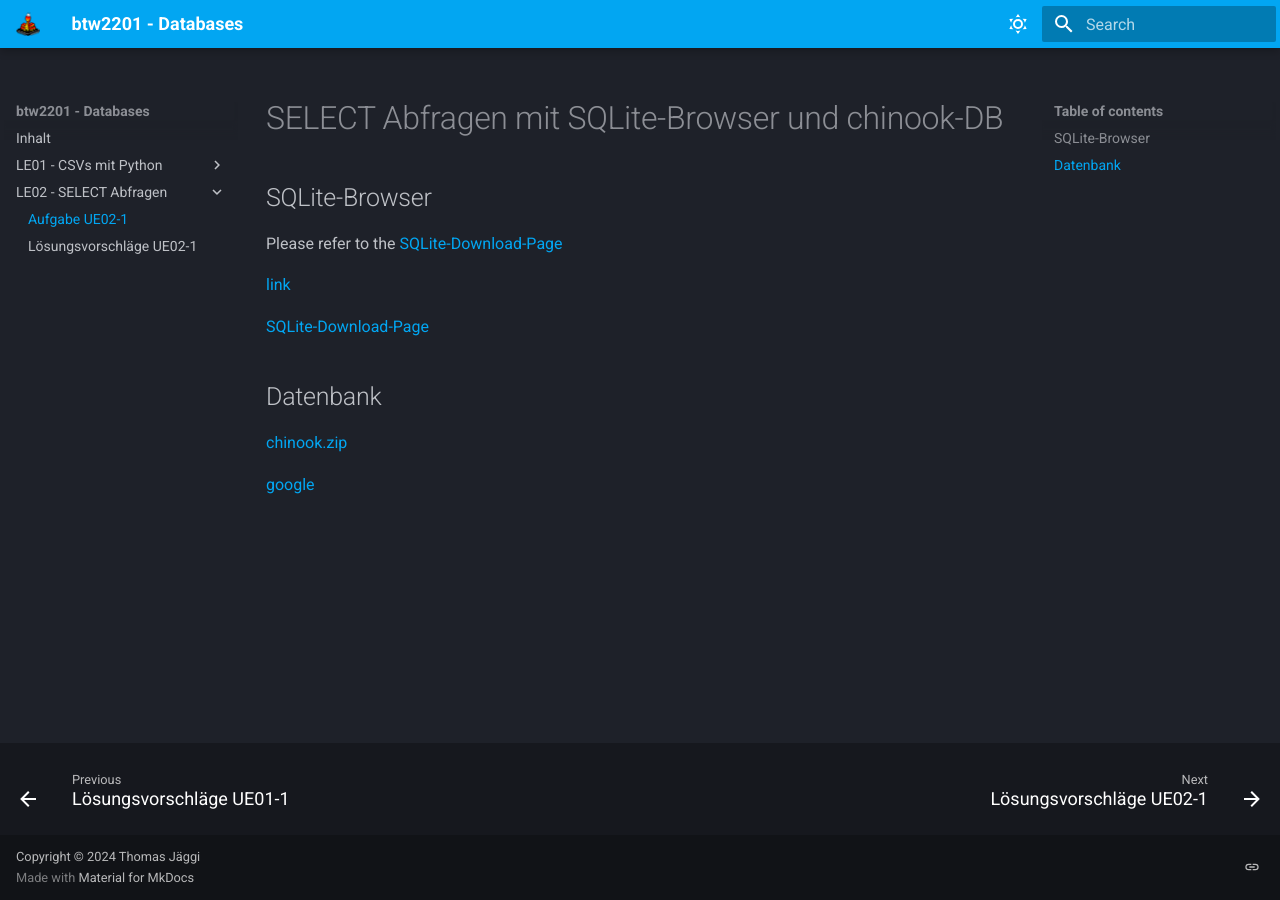
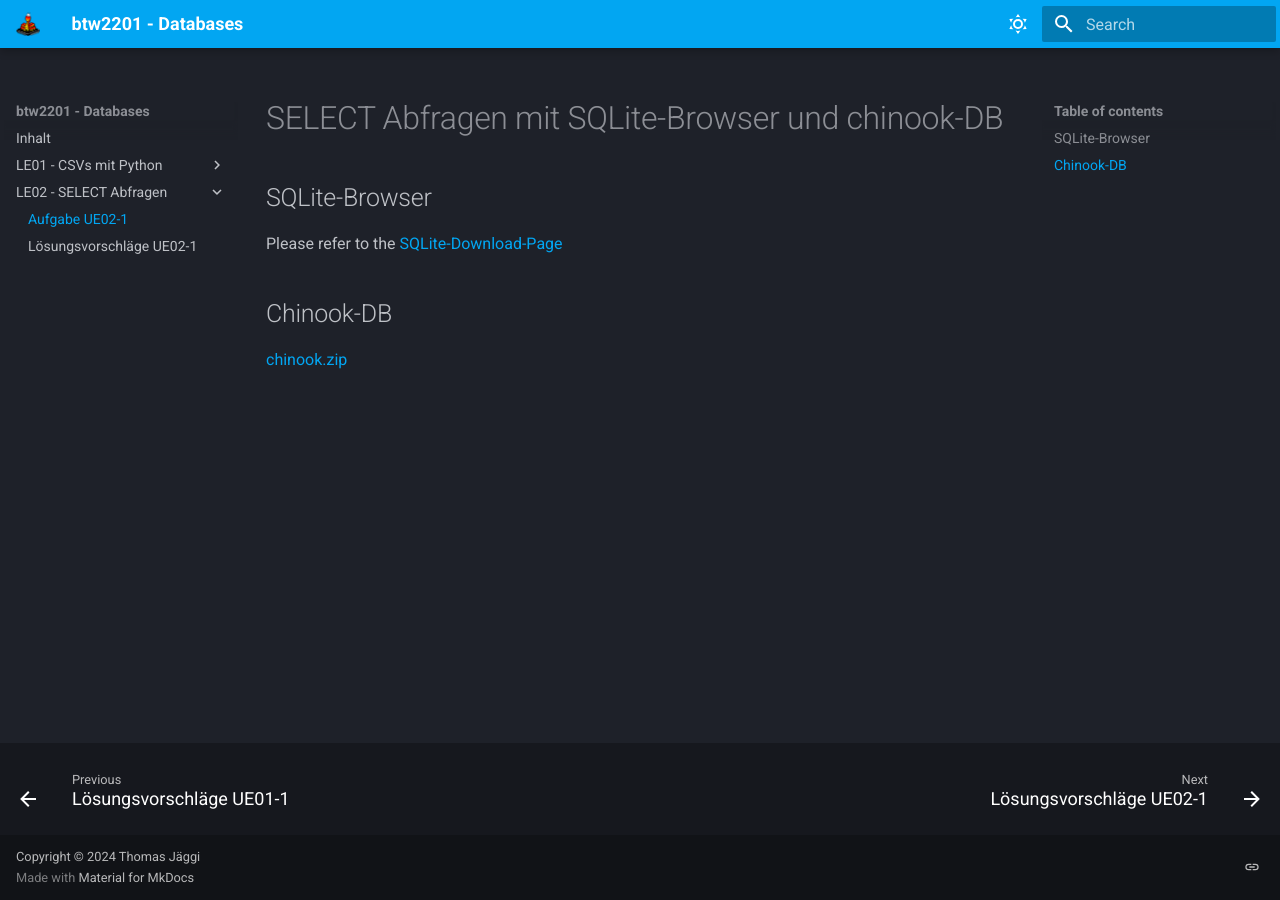
Before and after one commit to tjaeggi/btw2201_databases, an MkDocs documentation site: the page built from docs/UE02-1.md, in a window 1280 px wide. Built offline with MkDocs 1.6.1 and Material for MkDocs 9.7.7, drawn with Linux system fonts in a browser that asks for light colours; some web fonts are replaced.

Commit message:
UE02-1-6

```diff
--- a/docs/UE02-1.md
+++ b/docs/UE02-1.md
@@ -2,19 +2,9 @@
 
 ## SQLite-Browser
 
-Please refer to the [SQLite-Download-Page](https://sqlitebrowser.org/dl/)
-
-[link](https://sqlitebrowser.org/dl/){:target="_blank"}
+Please refer to the [SQLite-Download-Page](https://sqlitebrowser.org/dl/){:target="_blank"}
 
 
-  [SQLite-Download-Page]: https://sqlitebrowser.org/dl/
-
-
-<a href="https://sqlitebrowser.org/dl/" target="_blank">SQLite-Download-Page</a>
-
-## Datenbank
+## Chinook-DB
 
 [chinook.zip](static/chinook.zip){:download="chinook"}
-
-
-<a href="http://google.com/" target="_blank">google</a>
```
